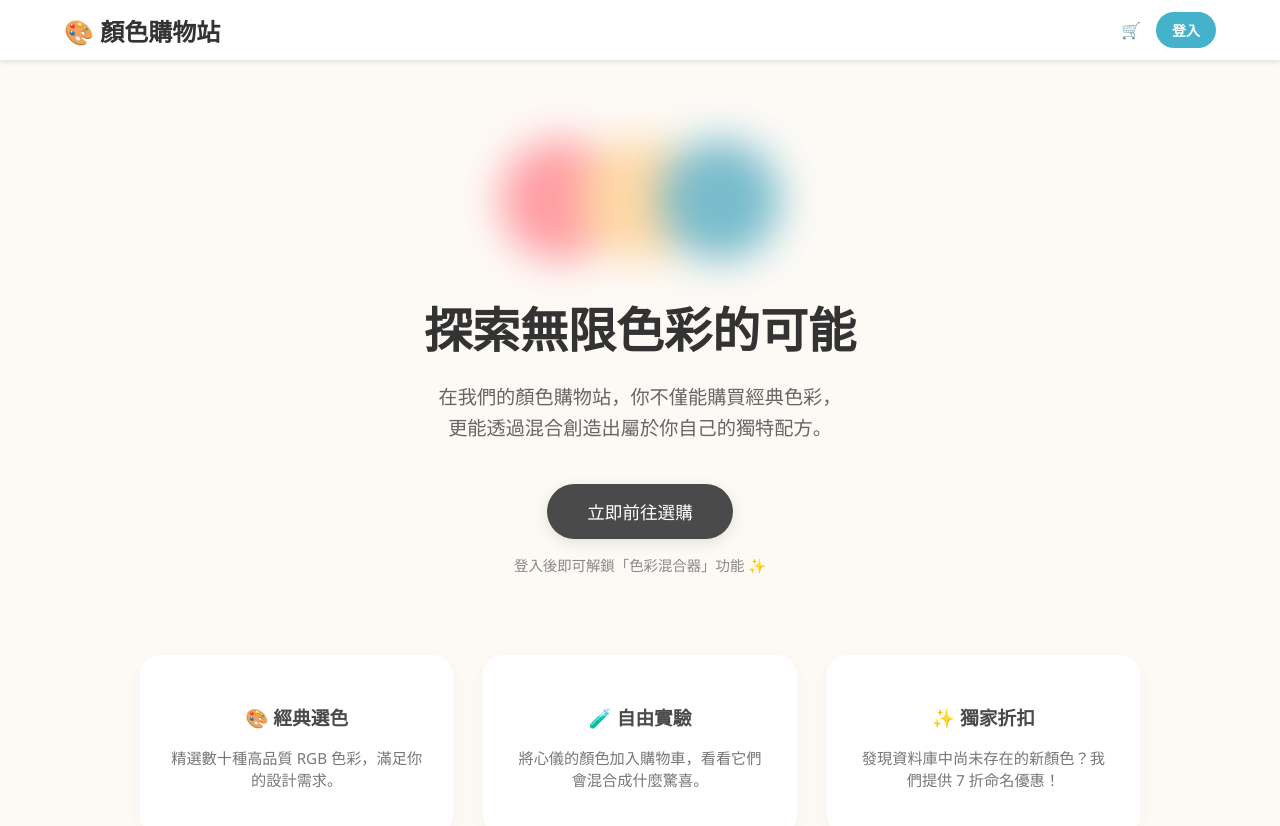
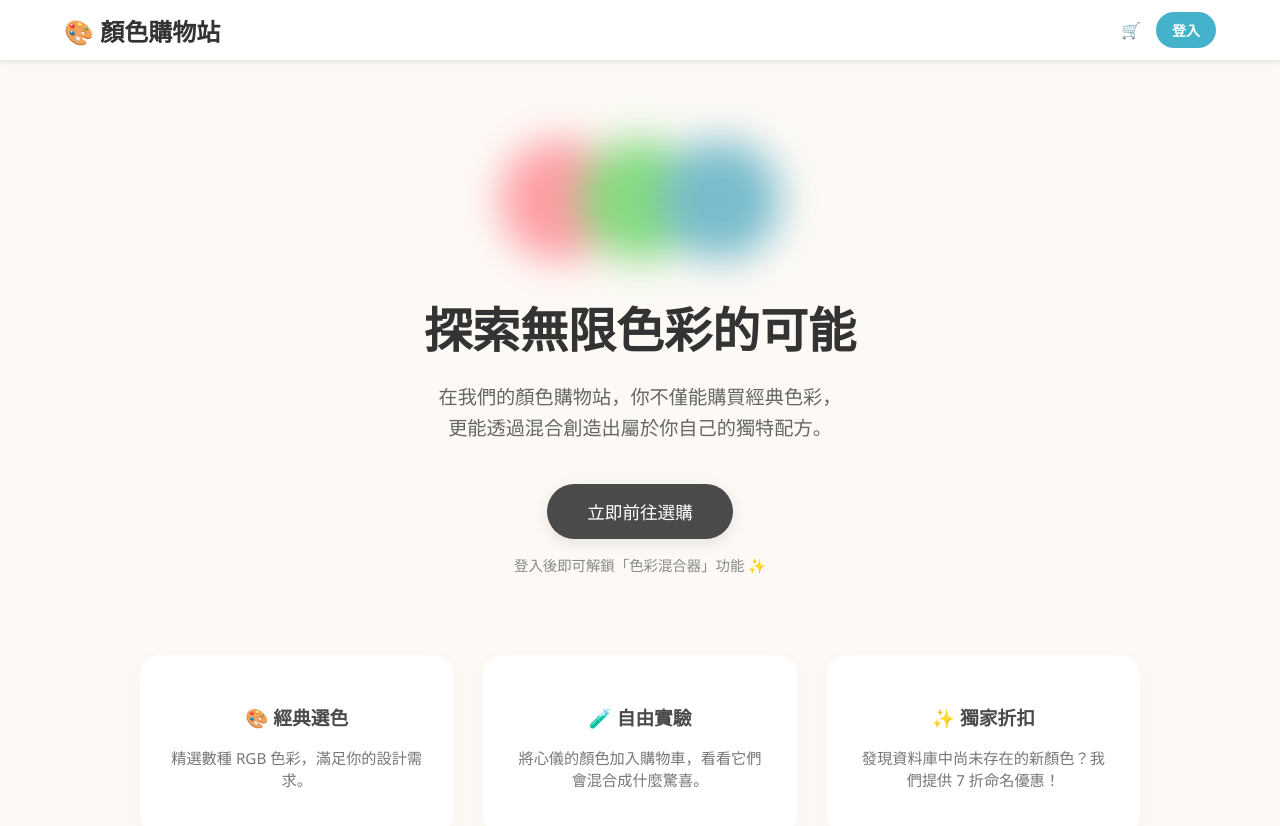
Before and after one commit to yichen-bear/shopping, a Vue app in the folder frontend/: page / in a window 1280 px wide. Shown: the top 826 px of the page. Built offline with nearby package versions, Linux system fonts and the light colour scheme.

Commit message:
change text

```diff
--- a/frontend/src/components/Home.vue
+++ b/frontend/src/components/Home.vue
@@ -26,7 +26,7 @@
     <div class="feature-grid">
       <div class="feature-card">
         <h3>🎨 經典選色</h3>
-        <p>精選數十種高品質 RGB 色彩，滿足你的設計需求。</p>
+        <p>精選數種 RGB 色彩，滿足你的設計需求。</p>
       </div>
       <div class="feature-card">
         <h3>🧪 自由實驗</h3>
@@ -81,7 +81,7 @@ const startShopping = () => {
   margin: 0 -20px;
 }
 .c1 { background: #ff5f6d; }
-.c2 { background: #ffc371; }
+.c2 { background: #36c831; }
 .c3 { background: #2193b0; }
 
 .title {
```
